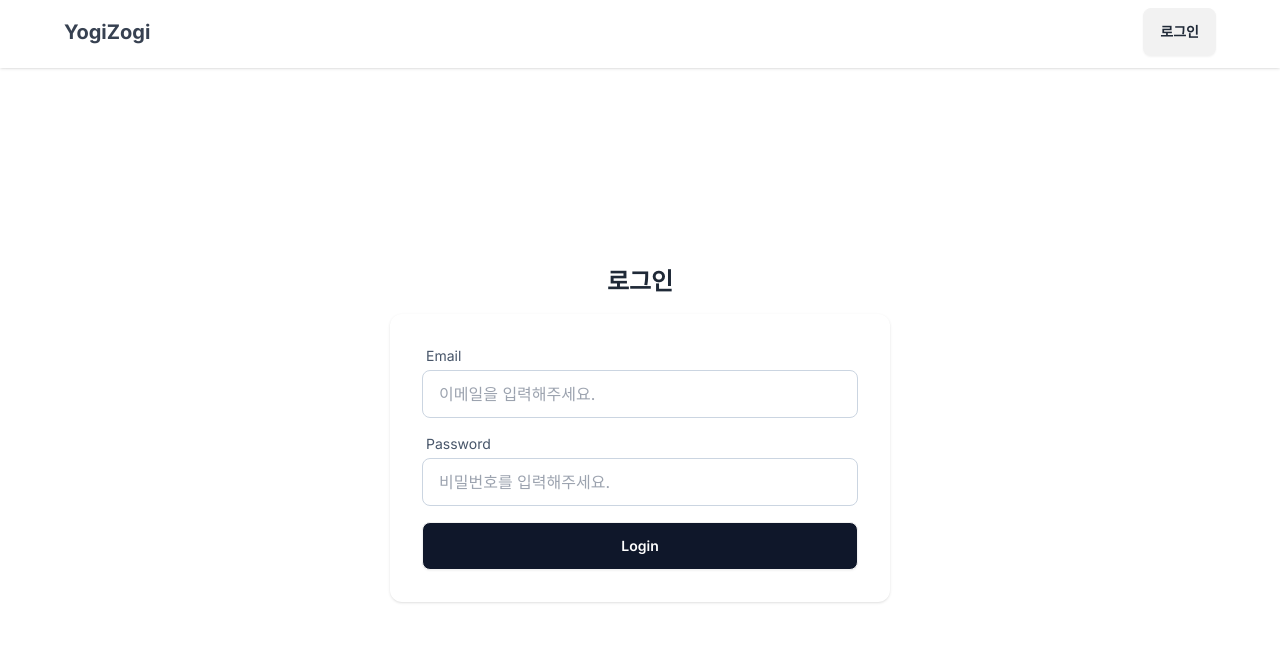
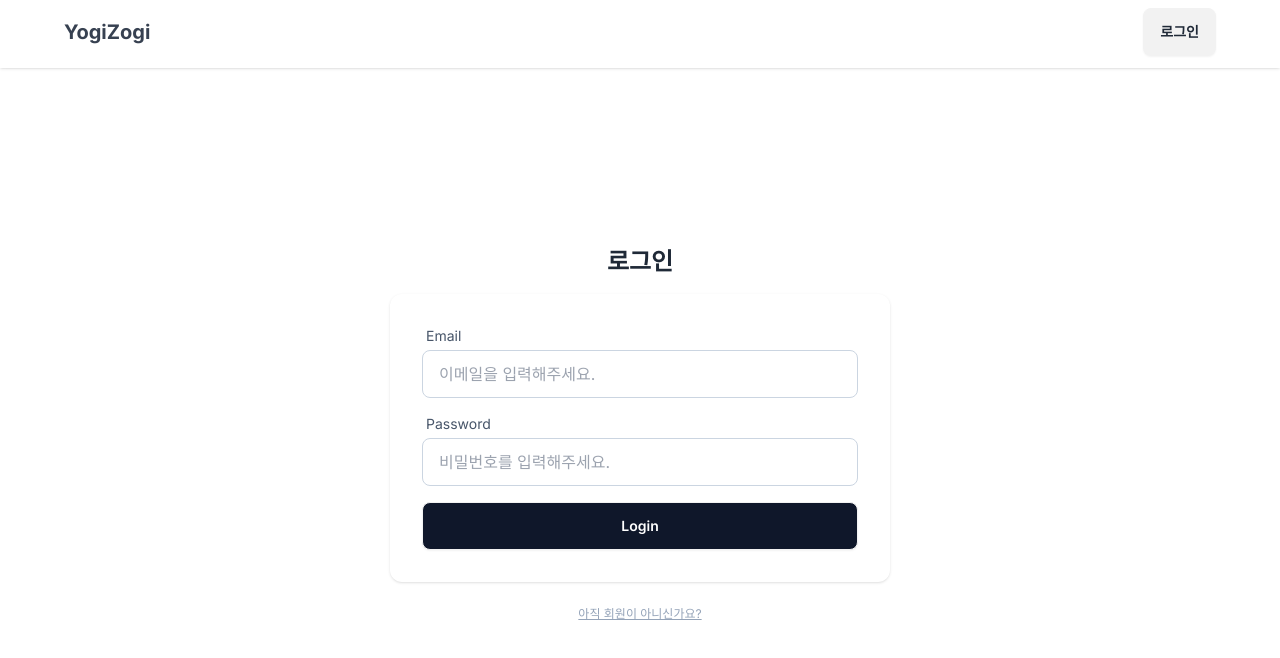
Before and after one commit to cloudedpanther/yogizogi_next, a Next.js app: page /login in a window 1280 px wide. Shown: the top 658 px of the page. Built offline with nearby package versions, Linux system fonts and the light colour scheme.

Commit message:
add link to join page

```diff
--- a/app/login/page.tsx
+++ b/app/login/page.tsx
@@ -2,6 +2,7 @@
 
 import { SubmitErrorHandler, SubmitHandler } from 'react-hook-form';
 import { LoginInputs, useLoginForm } from './hooks/useLoginForm';
+import Link from 'next/link';
 
 export default function Login() {
   const { Email, Password, methods } = useLoginForm();
@@ -20,7 +21,7 @@ export default function Login() {
 
   return (
     <div className="w-full h-[calc(100vh-68px)] flex flex-col gap-4 justify-center items-center">
-      <h2 className="text-center text-2xl font-bold">로그인</h2>
+      <h2 className="text-2xl font-bold">로그인</h2>
       <form
         onSubmit={methods.handleSubmit(onValid, onInValid)}
         className="shadow rounded-xl p-8 flex flex-col gap-4 w-[500px]">
@@ -54,6 +55,9 @@ export default function Login() {
           className="btn bg-slate-900 text-white hover:text-black"
         />
       </form>
+      <Link href="/join" className="text-xs text-slate-400 underline mt-2">
+        <p>아직 회원이 아니신가요?</p>
+      </Link>
     </div>
   );
 }
```
